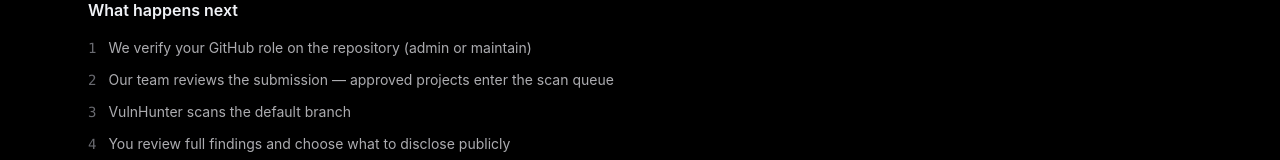
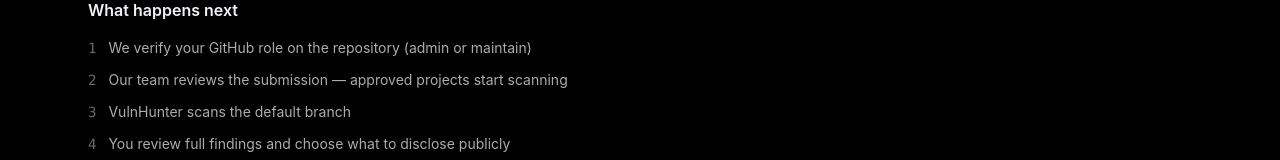
Before and after one commit to Clouditera/OpenVuln, a React (Vite) app in the folder packages/web/: page /submit in a window 1280 px wide. Shown: the part 549-709 px from the top of the page. Built offline with nearby package versions, Linux system fonts and the light colour scheme; no server answers.

Commit message:
fix(web): replace 'scan queue' copy with In review (BUG-COPY-1)

```diff
--- a/packages/web/src/components/ProjectRow.tsx
+++ b/packages/web/src/components/ProjectRow.tsx
@@ -90,7 +90,7 @@ export function ProjectRow({ project }: { project: ProjectCard }) {
                     {soFar > 0 ? `Scanning · ${soFar} findings so far` : "Scanning…"}
                   </span>
                 ) : waiting ? (
-                  <span className="text-[13px] text-ink-tertiary">In scan queue</span>
+                  <span className="text-[13px] text-ink-tertiary">In review</span>
                 ) : (
                   <SeverityBar
                     counts={project.severity_counts}
--- a/packages/web/src/features/project/ProjectPage.tsx
+++ b/packages/web/src/features/project/ProjectPage.tsx
@@ -124,7 +124,7 @@ export function ProjectPage() {
           className="mt-4 rounded-md border border-accent-100 bg-accent-50 px-4 py-3 text-sm text-accent-700"
           role="status"
         >
-          Added to the scan queue.
+          Submitted for review.
         </div>
       )}
 
@@ -219,7 +219,7 @@ export function ProjectPage() {
           )}
 
           {state !== "completed" && !scanning && (
-            <p className="mt-8 text-sm text-ink-secondary">This project is in the scan queue.</p>
+            <p className="mt-8 text-sm text-ink-secondary">This project is in review.</p>
           )}
 
           {state === "completed" && (
--- a/packages/web/src/features/submit/SubmitPage.tsx
+++ b/packages/web/src/features/submit/SubmitPage.tsx
@@ -61,7 +61,7 @@ export function SubmitPage() {
         <ol className="mt-4 space-y-3 text-sm text-ink-secondary">
           {[
             "We verify your GitHub role on the repository (admin or maintain)",
-            "Our team reviews the submission — approved projects enter the scan queue",
+            "Our team reviews the submission — approved projects start scanning",
             "VulnHunter scans the default branch",
             "You review full findings and choose what to disclose publicly",
           ].map((step, i) => (
```
